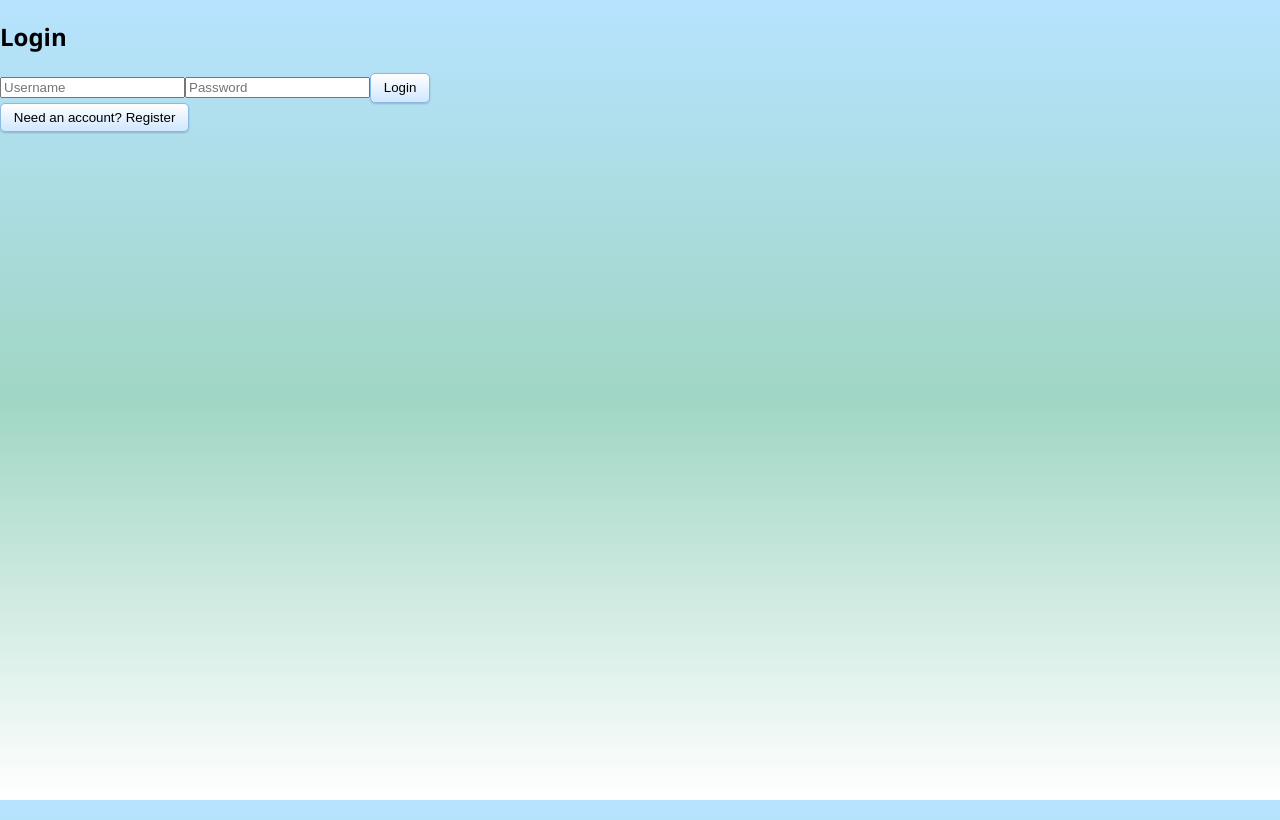
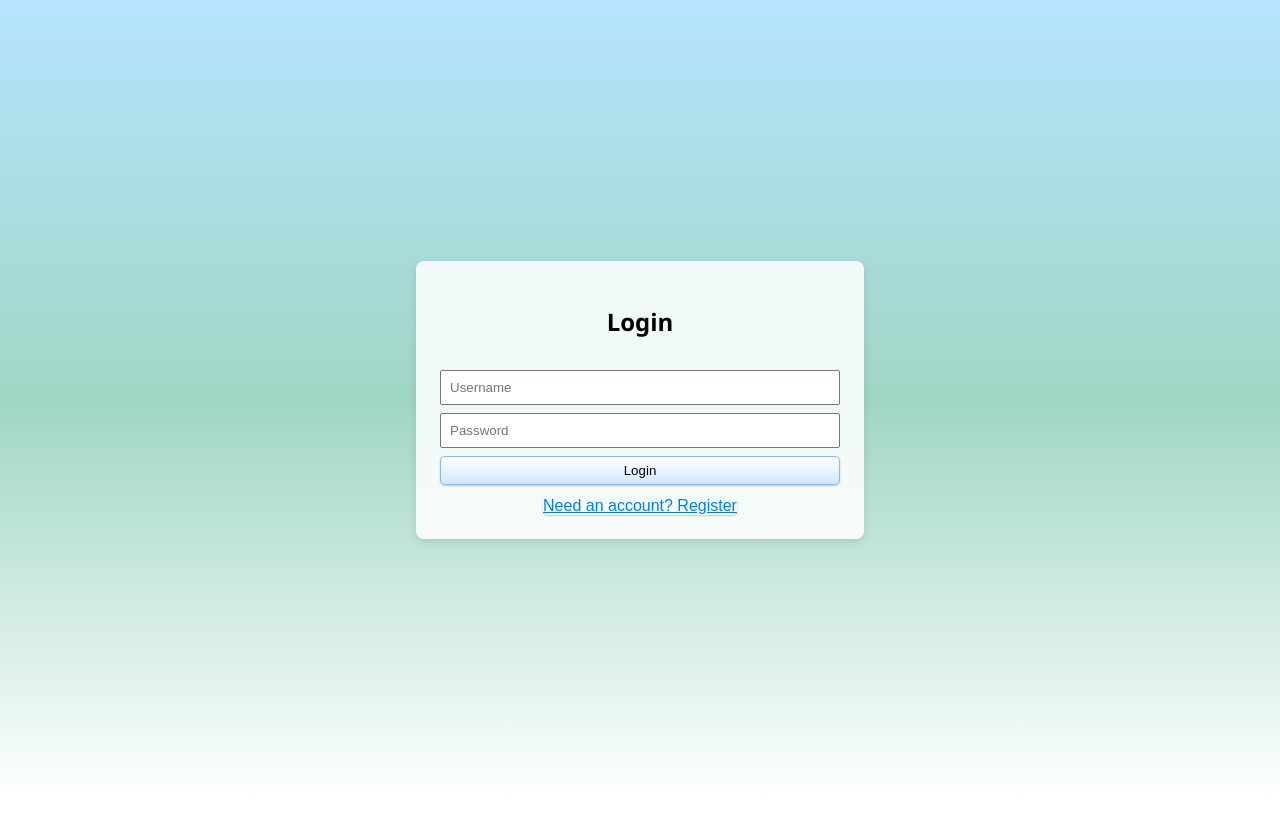
Before and after one commit to Pistote-Initative-Studio/Office_Inventory_Tracker, a React (Create React App) app in the folder client/: page / in a window 1280 px wide. Built offline with nearby package versions, Linux system fonts and the light colour scheme.

Commit message:
style(auth): center login layout

```diff
--- a/client/src/App.css
+++ b/client/src/App.css
@@ -168,3 +168,8 @@ button:hover {
   margin-left: 4px;
   font-size: 0.75em;
 }
+
+.error-msg {
+  color: red;
+  font-size: 0.9rem;
+}
--- /dev/null
+++ b/client/src/Auth.css
@@ -0,0 +1,45 @@
+.auth-wrapper {
+  display: flex;
+  align-items: center;
+  justify-content: center;
+  min-height: 100vh;
+  width: 100%;
+}
+
+.auth-container {
+  display: flex;
+  flex-direction: column;
+  align-items: center;
+  gap: 0.75rem;
+  background: rgba(255, 255, 255, 0.85);
+  padding: 1.5rem;
+  border-radius: 8px;
+  width: 90%;
+  max-width: 400px;
+  box-shadow: 0 4px 10px rgba(0, 0, 0, 0.1);
+}
+
+.auth-container form {
+  display: flex;
+  flex-direction: column;
+  gap: 0.5rem;
+  width: 100%;
+}
+
+.auth-container input {
+  padding: 0.5rem;
+}
+
+.link-btn {
+  background: none;
+  border: none;
+  color: #007bff;
+  cursor: pointer;
+  text-decoration: underline;
+  padding: 0;
+  font-size: 1rem;
+}
+
+.link-btn:hover {
+  text-decoration: none;
+}
--- a/client/src/Auth.js
+++ b/client/src/Auth.js
@@ -1,5 +1,6 @@
 import React, { useState } from 'react';
 import './App.css';
+import './Auth.css';
 import { apiFetch } from './api';
 
 function Auth({ onAuth }) {
@@ -27,17 +28,32 @@ function Auth({ onAuth }) {
   };
 
   return (
+    <div className="auth-wrapper">
       <div className="auth-container">
         <h2>{isLogin ? 'Login' : 'Register'}</h2>
         <form onSubmit={handleSubmit}>
-        <input value={username} onChange={(e) => setUsername(e.target.value)} placeholder="Username" />
-        <input type="password" value={password} onChange={(e) => setPassword(e.target.value)} placeholder="Password" />
+          <input
+            value={username}
+            onChange={(e) => setUsername(e.target.value)}
+            placeholder="Username"
+          />
+          <input
+            type="password"
+            value={password}
+            onChange={(e) => setPassword(e.target.value)}
+            placeholder="Password"
+          />
           <button type="submit">{isLogin ? 'Login' : 'Register'}</button>
         </form>
         {error && <div className="error-msg">{error}</div>}
-      <button onClick={() => setIsLogin(!isLogin)} className="link-btn">
+        <button
+          type="button"
+          onClick={() => setIsLogin(!isLogin)}
+          className="link-btn"
+        >
           {isLogin ? 'Need an account? Register' : 'Have an account? Login'}
         </button>
+      </div>
     </div>
   );
 }
```
Also changed, not shown: 1 other file (tests, documents, lock files or other folders). Lines whose indentation alone changed are shown as unchanged.
